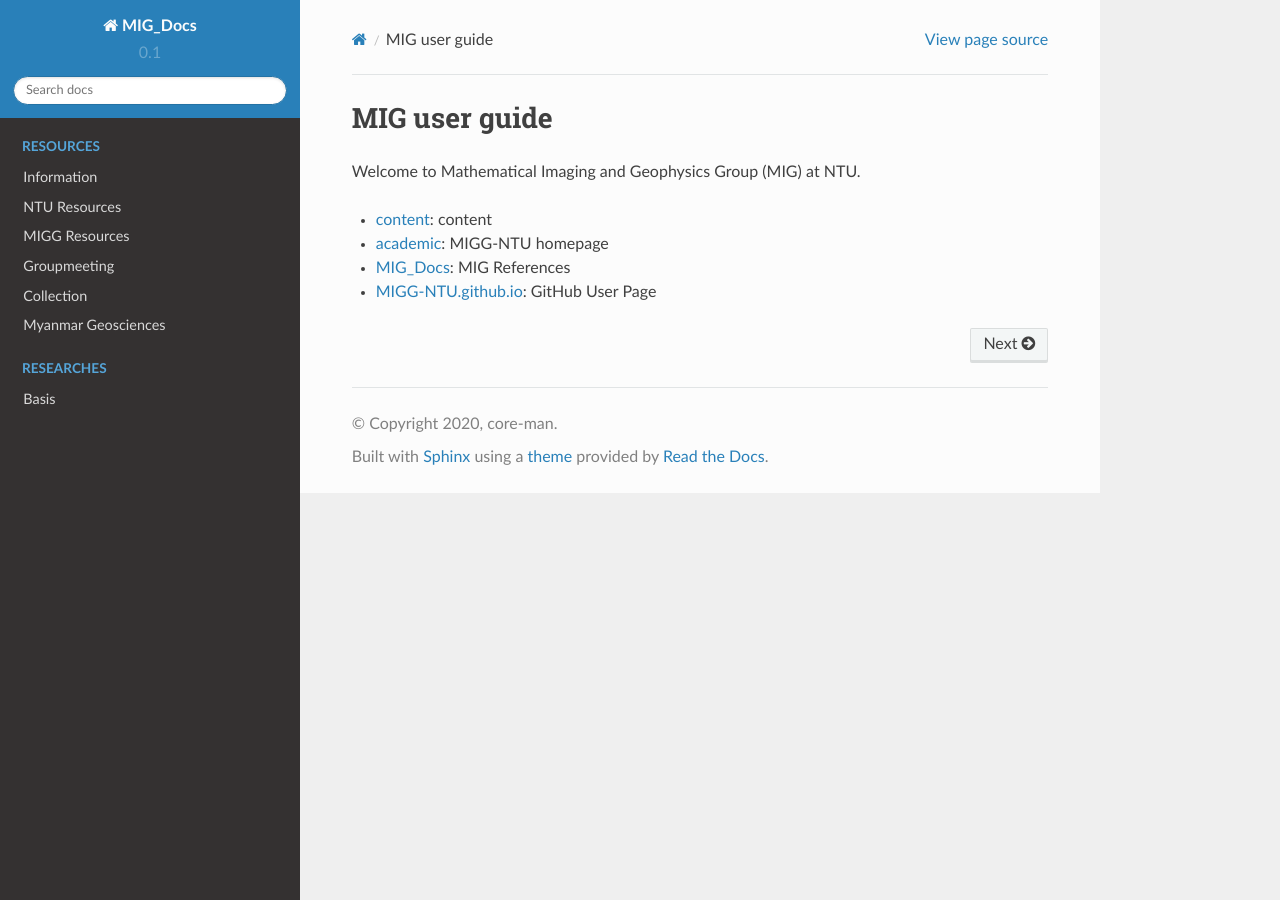
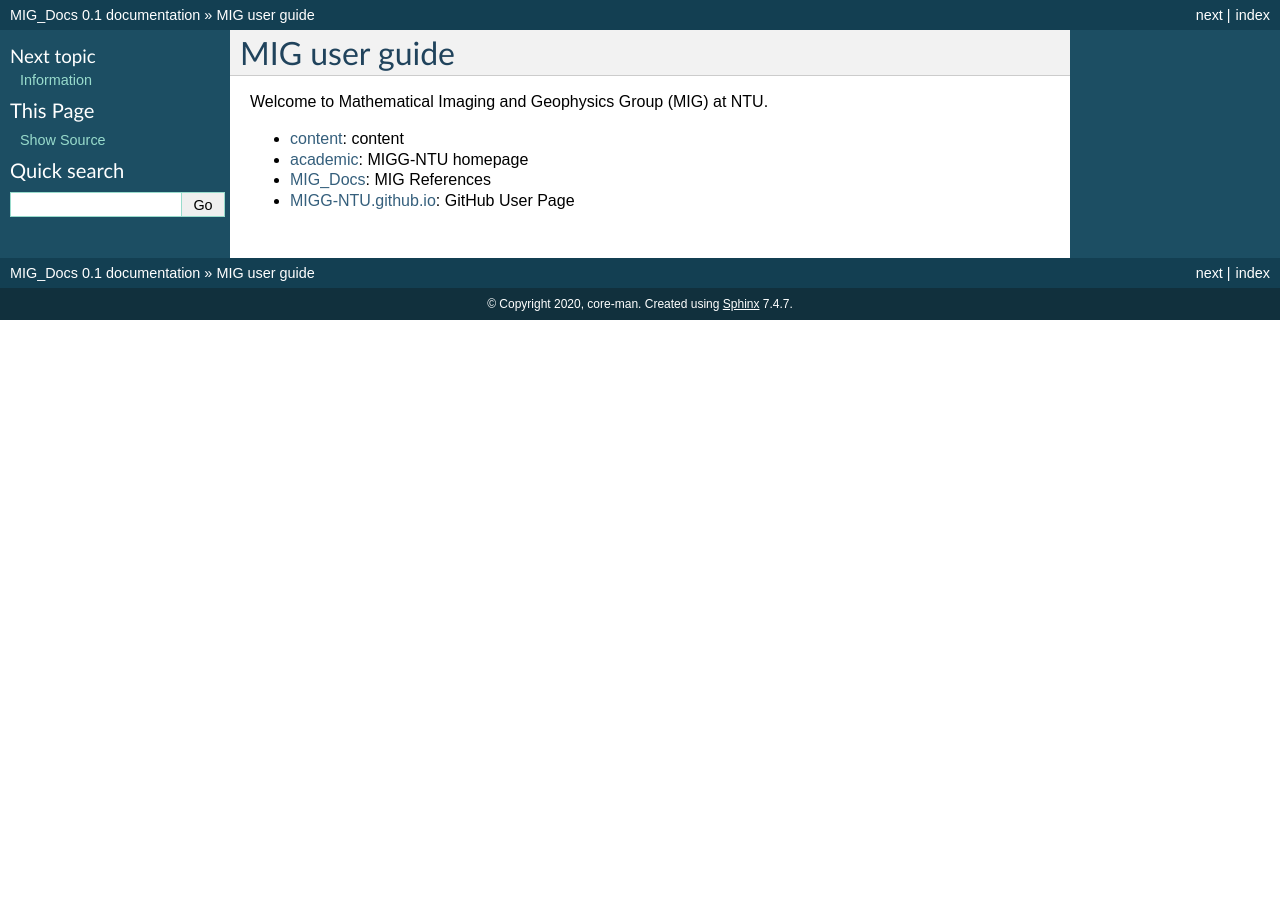
Before and after one commit to MIGG-NTU/MIG_Docs, a Sphinx documentation site: the page built from source/index.rst, in a window 1280 px wide. Built offline with Sphinx 7.4.7, drawn with Linux system fonts in a browser that asks for light colours.

Commit message:
update conf.py

```diff
--- a/source/conf.py
+++ b/source/conf.py
@@ -101,9 +101,9 @@ pygments_style = 'sphinx'
 
 # The theme to use for HTML and HTML Help pages.  See the documentation for
 # a list of builtin themes.
-#html_theme = 'default'
-import sphinx_rtd_theme
-html_theme = 'sphinx_rtd_theme'
+html_theme = 'default'
+#import sphinx_rtd_theme
+#html_theme = 'sphinx_rtd_theme'
 
 # Theme options are theme-specific and customize the look and feel of a theme
 # further.  For a list of options available for each theme, see the
```
